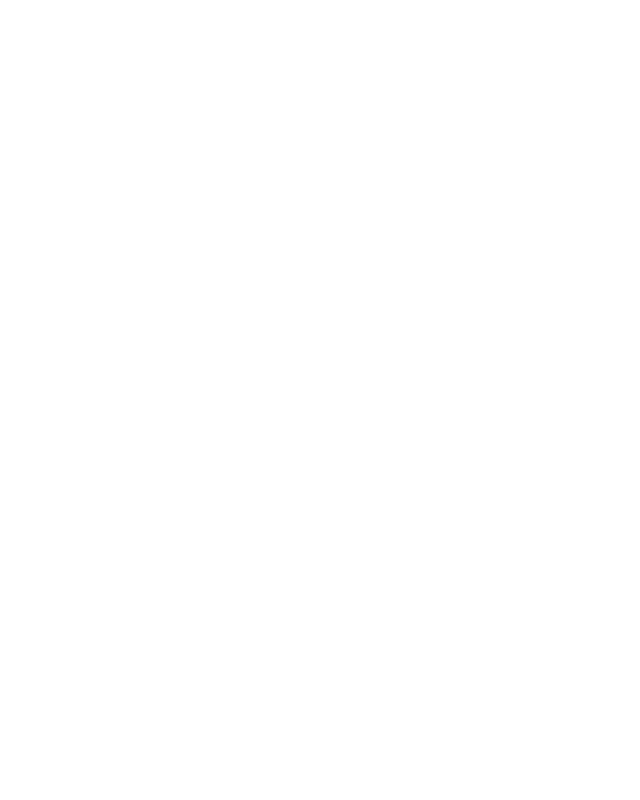
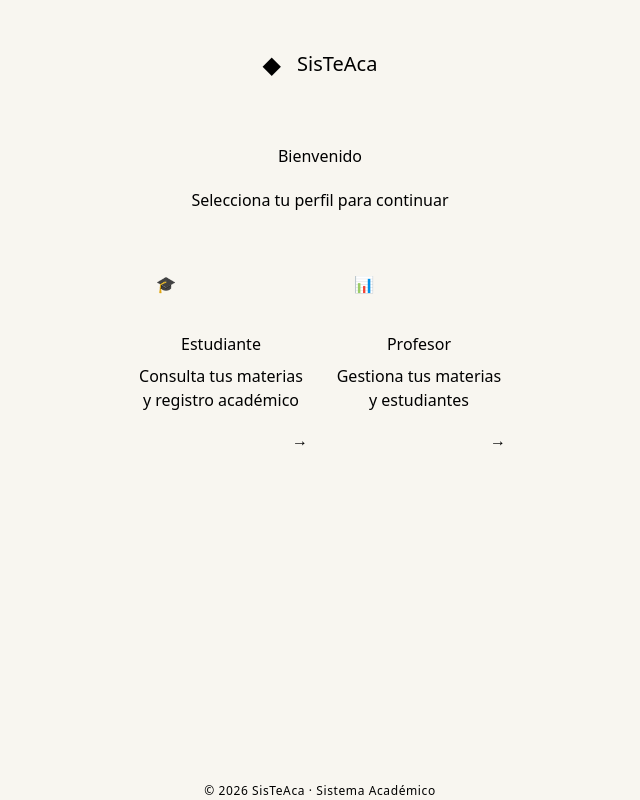
Before and after one commit to dejeloper/SchoolManagement, an Angular app in the folder SchoolManagementFront/: page /login in a window 1280 px wide. Before the commit this address led to /. Shown: the whole page, without its empty margins (320-960 px from the left). Built offline with nearby package versions, Linux system fonts and the light colour scheme.

Commit message:
feat: Implement modern login UI with Tailwind CSS

```diff
--- a/SchoolManagementFront/src/app/app.routes.ts
+++ b/SchoolManagementFront/src/app/app.routes.ts
@@ -1,5 +1,10 @@
 import { Routes } from '@angular/router';
 
 export const routes: Routes = [
-
+  { path: '', redirectTo: 'login', pathMatch: 'full' },
+  {
+    path: 'login',
+    loadComponent: () => import('../login/login').then(m => m.LoginComponent),
+  },
+  { path: '**', redirectTo: 'login' },
 ];
--- /dev/null
+++ b/SchoolManagementFront/src/login/login.css
@@ -0,0 +1,3 @@
+button[type="submit"] {
+  justify-content: center;
+}
--- /dev/null
+++ b/SchoolManagementFront/src/login/login.html
@@ -0,0 +1,108 @@
+<div class="min-h-screen login-bg font-sans flex flex-col items-center">
+  <header class="relative z-10 flex items-center gap-4 pt-12">
+    <span class="text-primary text-2xl">◆</span>
+    <span class="text-logo text-xl">SisTeAca</span>
+  </header>
+
+  @if (!selectedRole()) {
+  <main class="relative z-10 flex flex-col items-center flex-1 w-full max-w-105 px-6 pt-16">
+
+    <div class="text-center mb-10">
+      <h1 class="text-title-main mb-5">Bienvenido</h1>
+      <p class="text-subtitle">Selecciona tu perfil para continuar</p>
+    </div>
+
+    <div class="grid grid-cols-2 gap-6 w-full">
+
+      <button (click)="selectRole('student')"
+        class="group btn-outline flex flex-col items-start gap-4 transition-all duration-300 hover:-translate-y-0.5 hover:shadow-md">
+
+        <div class="w-16 h-16 rounded-2xl flex items-center justify-center bg-primary/10">
+          🎓
+        </div>
+
+        <div class="space-y-2">
+          <h2 class="text-title-section">Estudiante</h2>
+          <p class="text-body">Consulta tus materias y registro académico</p>
+        </div>
+
+        <span
+          class="self-end text-muted transition-all duration-200 group-hover:text-primary group-hover:translate-x-1">
+          →
+        </span>
+      </button>
+
+      <button (click)="selectRole('teacher')"
+        class="group btn-outline flex flex-col items-start gap-4 transition-all duration-300 hover:-translate-y-0.5 hover:shadow-md">
+
+        <div class="w-16 h-16 rounded-2xl flex items-center justify-center bg-secondary/10">
+          📊
+        </div>
+
+        <div class="space-y-2">
+          <h2 class="text-title-section">Profesor</h2>
+          <p class="text-body">Gestiona tus materias y estudiantes</p>
+        </div>
+
+        <span
+          class="self-end text-muted transition-all duration-200 group-hover:text-secondary group-hover:translate-x-1">
+          →
+        </span>
+      </button>
+
+    </div>
+  </main>
+  }
+
+  @if (selectedRole()) {
+  <main class="relative z-10 flex flex-col items-center flex-1 w-full max-w-[320px] px-6 pt-16">
+
+    <button (click)="back()" class="self-start mb-6 text-muted hover:text-dark transition-colors duration-200">
+      ← Volver
+    </button>
+
+    <div class="w-full bg-white/80 backdrop-blur-sm rounded-2xl p-8 shadow-md">
+
+      <div class="text-center mb-6">
+        <span [class]="selectedRole() === 'student' ? 'badge-student' : 'badge-teacher'">
+          {{ selectedRole() === 'student' ? 'Estudiante' : 'Profesor' }}
+        </span>
+
+        <h1 class="text-title-main mb-4">Ingresa tu correo</h1>
+        <p class="text-subtitle">Usaremos tu correo para identificarte</p>
+      </div>
+
+      <form class="flex flex-col gap-6" (ngSubmit)="submit()">
+
+        <div class="flex flex-col gap-2">
+          <label class="text-label">Correo electrónico</label>
+          <input type="email" class="input-field" placeholder="correo@ejemplo.com" [value]="email()"
+            (input)="email.set($any($event.target).value)" />
+        </div>
+
+        @if (error()) {
+        <div class="error-message">
+          {{ error() }}
+        </div>
+        }
+
+        <button type="submit" class="w-full py-3" [disabled]="loading() || !email().trim()"
+          [class.btn-primary]="selectedRole() === 'student'" [class.btn-secondary]="selectedRole() === 'teacher'">
+
+          @if (!loading()) {
+          <span class="text-base font-medium">Entrar</span>
+          } @else {
+          <span class="w-5 h-5 border-2 border-white/30 border-t-white rounded-full animate-spin"></span>
+          }
+
+        </button>
+
+      </form>
+    </div>
+  </main>
+  }
+
+  <footer class="relative z-10 pt-6 text-[12px] text-muted tracking-wider">
+    © 2026 SisTeAca · Sistema Académico
+  </footer>
+</div>
--- /dev/null
+++ b/SchoolManagementFront/src/login/login.ts
@@ -0,0 +1,56 @@
+import { Component, signal } from '@angular/core';
+import { FormsModule } from '@angular/forms';
+import { Router } from '@angular/router';
+import { AuthService } from '../services/auth';
+
+type Role = 'student' | 'teacher';
+
+@Component({
+  selector: 'app-login',
+  imports: [FormsModule],
+  templateUrl: './login.html',
+  styleUrl: './login.css'
+})
+export class LoginComponent {
+  selectedRole = signal<Role | null>(null);
+  email = signal('');
+  loading = signal(false);
+  error = signal('');
+
+  constructor(private auth: AuthService, private router: Router) { }
+
+  selectRole(role: Role): void {
+    this.selectedRole.set(role);
+    this.email.set('');
+    this.error.set('');
+  }
+
+  back(): void {
+    this.selectedRole.set(null);
+    this.email.set('');
+    this.error.set('');
+  }
+
+  submit(): void {
+    if (!this.email().trim() || !this.selectedRole()) return;
+
+    this.loading.set(true);
+    this.error.set('');
+
+    this.auth.login(this.email().trim(), this.selectedRole()!).subscribe({
+      next: (res: any) => {
+        this.loading.set(false);
+        if (res.success && res.value) {
+          this.auth.saveSession(res.value, this.selectedRole()!);
+          this.router.navigate(['/dashboard']);
+        } else {
+          this.error.set(res.message || 'Correo no encontrado.');
+        }
+      },
+      error: () => {
+        this.loading.set(false);
+        this.error.set('No se pudo conectar con el servidor.');
+      },
+    });
+  }
+}
--- /dev/null
+++ b/SchoolManagementFront/src/services/auth.ts
@@ -0,0 +1,39 @@
+import { Injectable } from '@angular/core';
+import { HttpClient } from '@angular/common/http';
+import { Observable } from 'rxjs';
+
+export interface LoginResponse {
+  success: boolean;
+  message: string;
+  statusCode: number;
+  value: {
+    id: number;
+    name: string;
+    email: string;
+    role: 'student' | 'teacher';
+  } | null;
+}
+
+@Injectable({ providedIn: 'root' })
+export class AuthService {
+  private apiUrl = 'http://localhost:5000/api';
+
+  constructor(private http: HttpClient) { }
+
+  login(email: string, role: 'student' | 'teacher'): Observable<LoginResponse> {
+    return this.http.post<LoginResponse>(`${this.apiUrl}/auth/login`, { email, role });
+  }
+
+  saveSession(user: LoginResponse['value'], role: 'student' | 'teacher'): void {
+    localStorage.setItem('user', JSON.stringify({ ...user, role }));
+  }
+
+  getSession(): (LoginResponse['value'] & { role: string }) | null {
+    const raw = localStorage.getItem('user');
+    return raw ? JSON.parse(raw) : null;
+  }
+
+  logout(): void {
+    localStorage.removeItem('user');
+  }
+}
--- a/SchoolManagementFront/src/styles.css
+++ b/SchoolManagementFront/src/styles.css
@@ -3,3 +3,18 @@
 html {
   scroll-behavior: smooth;
 }
+
+/* Custom properties for colors */
+:root {
+  --color-primary: #D4A017; /* Warm Amber */
+  --color-secondary: #5DADE2; /* Soft Blue */
+  --color-dark: #2D2D2D; /* Nearly black */
+  --color-muted: #555555; /* Medium gray */
+  --color-light: #777777; /* Light gray */
+}
+
+/* Backgrounds */
+.login-bg {
+  background-color: #F8F6F0; /* Very light warm gray */
+  min-height: 100vh;
+}
```
